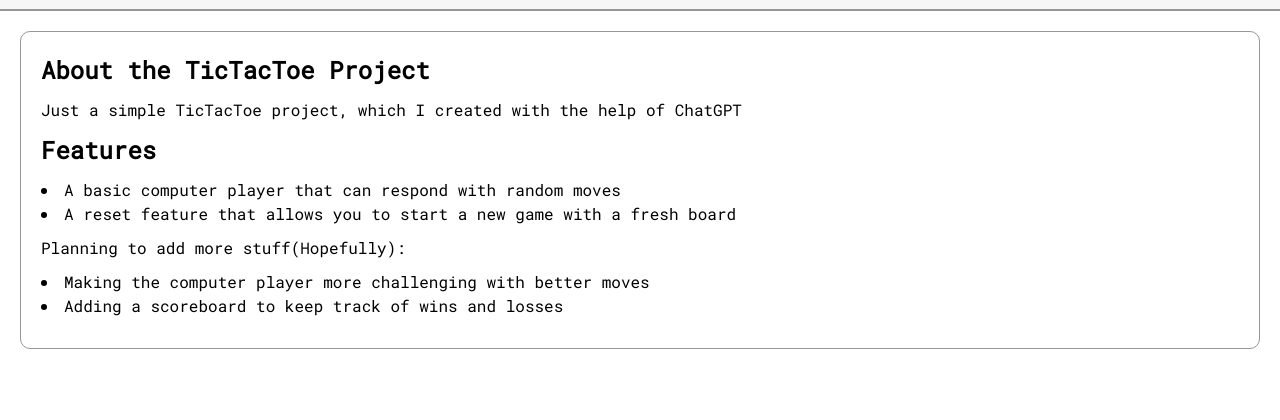
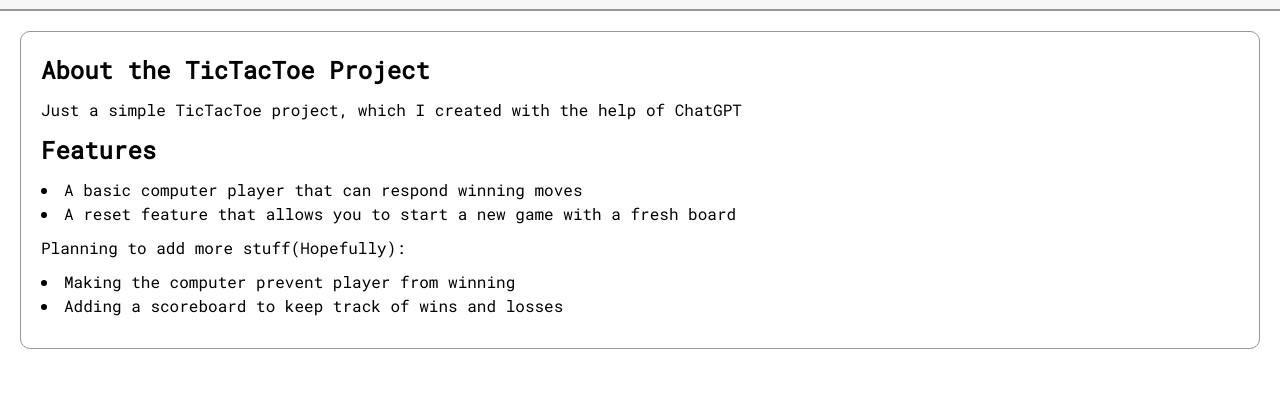
Before and after one commit to MafariT/mafarit.github.io, a plain HTML site: page projects/tictactoe.html in a window 1280 px wide. Shown: the part 104-524 px from the top of the page. Drawn offline with Linux system fonts and the light colour scheme.

Commit message:
change features desc

```diff
--- a/projects/tictactoe.html
+++ b/projects/tictactoe.html
@@ -143,12 +143,12 @@
             <p>Just a simple TicTacToe project, which I created with the help of ChatGPT</p>
             <h2>Features</h2>
             <ul>
-                <li>A basic computer player that can respond with random moves</li>
+                <li>A basic computer player that can respond winning moves</li>
                 <li>A reset feature that allows you to start a new game with a fresh board</li>
             </ul>
             <p>Planning to add more stuff(Hopefully): </p>
             <ul>
-                <li>Making the computer player more challenging with better moves</li>
+                <li>Making the computer prevent player from winning</li>
                 <li>Adding a scoreboard to keep track of wins and losses</li>
             </ul>
         </section>
```
